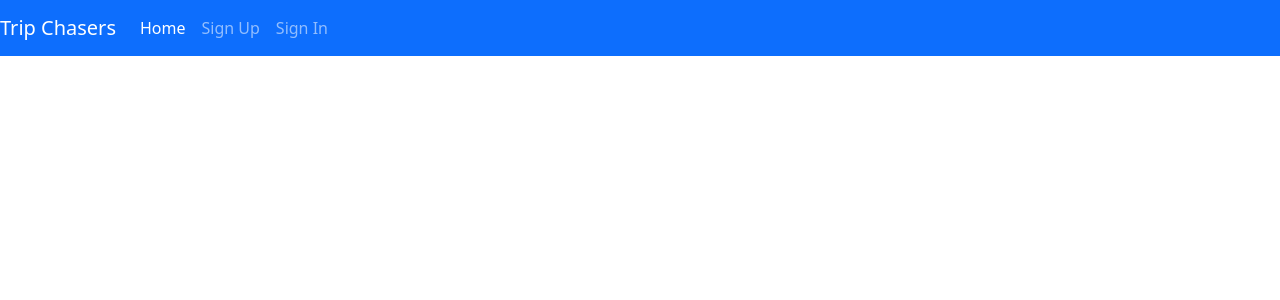
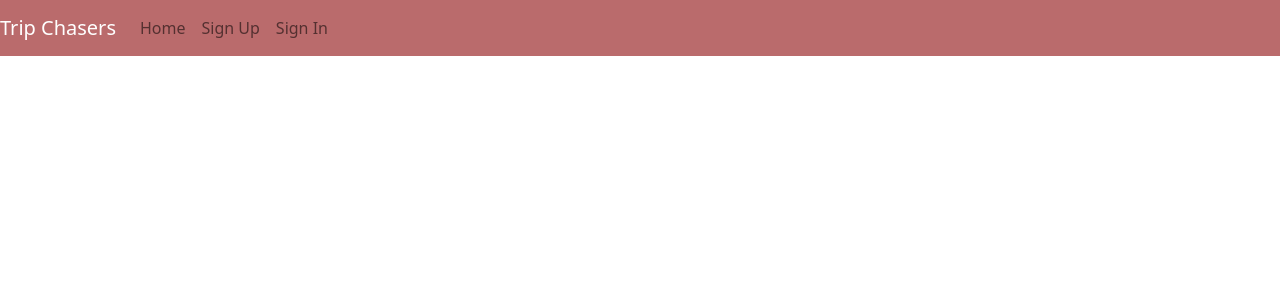
Before and after one commit to stacycsolomon/Trip-Chasers-React, a React (Create React App) app: page / in a window 1280 px wide. Shown: the top 300 px of the page. Built offline with nearby package versions, Linux system fonts and the light colour scheme.

Commit message:
Added additional styling to the layout components

```diff
--- a/src/components/Header/Header.js
+++ b/src/components/Header/Header.js
@@ -7,7 +7,6 @@ const authenticatedOptions = (
   <Fragment>
     <NavLink to='/change-password' className='nav-link'>Change Password</NavLink>
     <NavLink to='/sign-out' className='nav-link'>Sign Out</NavLink>
-    <NavLink to='/create-post' className='nav-link'>Create Post</NavLink>
     <NavLink to='/posts' className='nav-link'>Timeline</NavLink>
   </Fragment>
 
@@ -22,14 +21,18 @@ const unauthenticatedOptions = (
 
 const alwaysOptions = (
   <Fragment>
-    <NavLink exact to='/' className='nav-link'>Home</NavLink>
+    <NavLink exact to='/home' className='nav-link'>Home</NavLink>
   </Fragment>
 )
 
 const Header = ({ user }) => (
-  <Navbar bg='primary' variant='dark' expand='md'>
+  <Navbar
+    className='nav-bar'
+    style={{ backgroundColor: '#ba6b6c' }}
+    expand='md'>
     <Navbar.Brand>
-      <Link to='/' style={{ color: '#FFF', textDecoration: 'none' }}>Trip Chasers</Link>
+      <Link to='/' style={{ color: '#FFF', textDecoration: 'none' }}>Trip Chasers
+      </Link>
     </Navbar.Brand>
     <Navbar.Toggle aria-controls='basic-navbar-nav' />
     <Navbar.Collapse id='basic-navbar-nav'>
--- a/src/components/ProfileCard/ProfileCard.css
+++ b/src/components/ProfileCard/ProfileCard.css
@@ -15,8 +15,7 @@
 }
 
 .ProfileImages>img {
-    width: 6rem;
-    /* border-radius: 50%; */
+    width: 12rem;
     position: absolute;
     bottom: -12rem;
     clip-path: circle(50%);
--- a/src/components/RightSide/RightSide.jsx
+++ b/src/components/RightSide/RightSide.jsx
@@ -4,7 +4,7 @@ import './RightSide.css'
 const RightSide = () => {
   return (
     <div className="rightside">
-        feed
+        Right Side
     </div>
   )
 }
```
Also changed, not shown: src/components/Feed/Feed.jsx (+5 -2 lines), src/components/ProfileCard/ProfileCard.jsx (+4 -4 lines).
